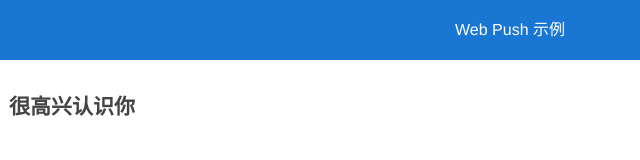
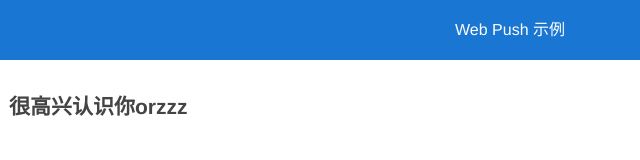
Before and after one commit to Maindarker/pwa-test, a website: page public/index.html in a window 1280 px wide. Shown: the full height of the page, 130-770 px from the left. Drawn offline with Linux system fonts and the light colour scheme; a web font is replaced by a local one.

Commit message:
fix: test

```diff
--- a/public/index.html
+++ b/public/index.html
@@ -29,7 +29,7 @@
 
   <section class="main">
     <div class="content">
-      <h1> smartwen，很高兴认识你 </h1>
+      <h1> smartwen，很高兴认识你orzzz </h1>
     </div>
   </section>
   <script>
```
